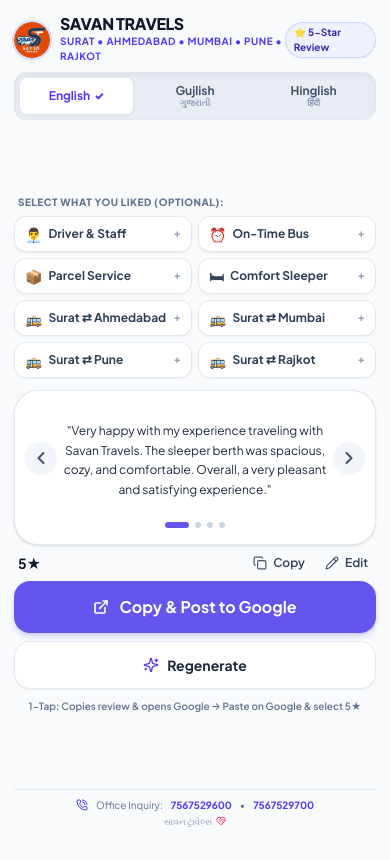
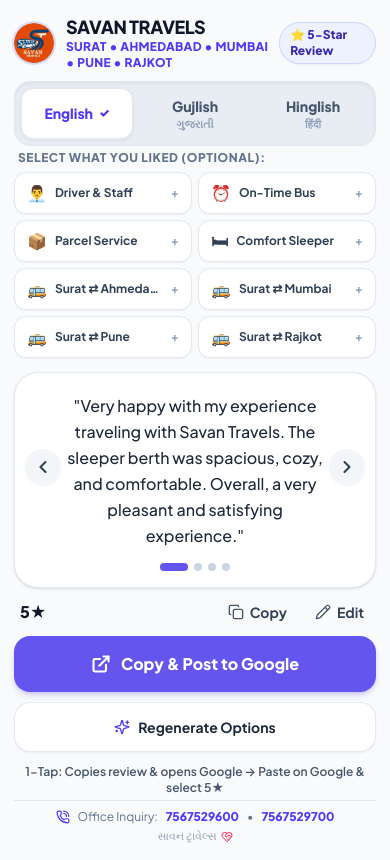
Before and after one commit to visubhai/savan-review, a React (Vite) app: page / in a window 390 px wide. Built offline with nearby package versions, Linux system fonts and the light colour scheme; the HTML template or start-up script is replaced by a standard one.

Commit message:
Scale up typography, touch targets, and mobile spacing for crystal clear mobile readability

```diff
--- a/src/App.jsx
+++ b/src/App.jsx
@@ -24,7 +24,7 @@
     chipsTitle: 'Select what you liked (Optional):',
     mainBtn: 'Copy & Post to Google',
     mainBtnCopied: 'Copied! Opening Google...',
-    regenerateBtn: 'Regenerate',
+    regenerateBtn: 'Regenerate Options',
     copyOnly: 'Copy',
     copiedOnly: 'Copied!',
     editBtn: 'Edit',
@@ -40,7 +40,7 @@
     chipsTitle: 'Tamne shu gamyu (Optional - tap karo):',
     mainBtn: 'Copy & Post to Google',
     mainBtnCopied: 'Copied! Google khule che...',
-    regenerateBtn: 'Regenerate',
+    regenerateBtn: 'Regenerate Options',
     copyOnly: 'Copy',
     copiedOnly: 'Copied!',
     editBtn: 'Edit',
@@ -56,7 +56,7 @@
     chipsTitle: 'Aapko kya pasand aaya (Optional - select karein):',
     mainBtn: 'Copy & Post to Google',
     mainBtnCopied: 'Copied! Google khul raha hai...',
-    regenerateBtn: 'Regenerate',
+    regenerateBtn: 'Regenerate Options',
     copyOnly: 'Copy',
     copiedOnly: 'Copied!',
     editBtn: 'Edit',
@@ -232,44 +232,44 @@
     <div className="min-h-screen bg-slate-50 text-slate-900 flex flex-col justify-between p-3.5 sm:p-5 selection:bg-indigo-500 selection:text-white">
 
       {/* 1. TOP HEADER: BRAND */}
-      <header className="w-full max-w-sm mx-auto flex items-center justify-between pt-0.5">
-        <div className="flex items-center gap-2.5">
+      <header className="w-full max-w-md mx-auto flex items-center justify-between pt-0.5">
+        <div className="flex items-center gap-3">
           <img
             src="/savan-logo.png"
             alt="Savan Travels"
-            className="w-9 h-9 rounded-full object-cover ring-2 ring-indigo-500/20 shadow-xs shrink-0"
+            className="w-10 h-10 rounded-full object-cover ring-2 ring-indigo-500/20 shadow-xs shrink-0"
           />
           <div>
-            <h1 className="text-base font-black tracking-tight text-slate-900 leading-none">
+            <h1 className="text-lg sm:text-xl font-black tracking-tight text-slate-900 leading-tight">
               {t.title}
             </h1>
-            <p className="text-[10px] text-indigo-600 font-bold uppercase tracking-wider mt-0.5">
+            <p className="text-xs text-indigo-600 font-extrabold uppercase tracking-wide">
               {t.subtitle}
             </p>
           </div>
         </div>
 
-        <div className="flex items-center gap-1 text-[10px] font-bold text-indigo-800 bg-indigo-50 border border-indigo-200/80 px-2 py-0.5 rounded-full shadow-xs">
+        <div className="flex items-center gap-1 text-xs font-black text-indigo-800 bg-indigo-50 border border-indigo-200/80 px-2.5 py-1 rounded-full shadow-xs">
           <span>{t.badge}</span>
         </div>
       </header>
 
       {/* 2. PROMINENT 3-LANGUAGE TOGGLE: ENGLISH | GUJLISH | HINGLISH */}
-      <div className="w-full max-w-sm mx-auto mt-2 bg-slate-200/70 p-1 rounded-xl border border-slate-200 shadow-inner">
-        <div className="grid grid-cols-3 gap-1">
+      <div className="w-full max-w-md mx-auto mt-2.5 bg-slate-200/70 p-1.5 rounded-2xl border border-slate-200 shadow-inner">
+        <div className="grid grid-cols-3 gap-1.5">
           {/* English Tab */}
           <button
             type="button"
             onClick={() => handleLang('en')}
-            className={`py-1.5 px-1 rounded-lg text-xs font-bold transition-all cursor-pointer flex flex-col items-center justify-center touch-manipulation active:scale-95 ${
+            className={`py-2 px-2 rounded-xl text-sm font-black transition-all cursor-pointer flex flex-col items-center justify-center touch-manipulation active:scale-95 ${
               lang === 'en'
-                ? 'bg-white text-indigo-600 font-black shadow-xs border border-slate-200 ring-1 ring-slate-200'
+                ? 'bg-white text-indigo-600 shadow-sm border border-slate-200 ring-1 ring-slate-200'
                 : 'text-slate-600 hover:text-slate-900 hover:bg-slate-200/60'
             }`}
           >
-            <span className="flex items-center gap-1">
+            <span className="flex items-center gap-1.5 text-sm sm:text-base">
               English
-              {lang === 'en' && <span className="text-[11px] font-black text-indigo-600">✓</span>}
+              {lang === 'en' && <span className="text-xs font-black text-indigo-600">✓</span>}
             </span>
           </button>
 
@@ -277,44 +277,44 @@
           <button
             type="button"
             onClick={() => handleLang('gu')}
-            className={`py-1.5 px-1 rounded-lg text-xs font-bold transition-all cursor-pointer flex flex-col items-center justify-center touch-manipulation active:scale-95 ${
+            className={`py-2 px-2 rounded-xl text-sm font-black transition-all cursor-pointer flex flex-col items-center justify-center touch-manipulation active:scale-95 ${
               lang === 'gu'
-                ? 'bg-white text-indigo-600 font-black shadow-xs border border-slate-200 ring-1 ring-slate-200'
+                ? 'bg-white text-indigo-600 shadow-sm border border-slate-200 ring-1 ring-slate-200'
                 : 'text-slate-600 hover:text-slate-900 hover:bg-slate-200/60'
             }`}
           >
-            <span className="flex items-center gap-1">
+            <span className="flex items-center gap-1.5 text-sm sm:text-base">
               Gujlish
-              {lang === 'gu' && <span className="text-[11px] font-black text-indigo-600">✓</span>}
+              {lang === 'gu' && <span className="text-xs font-black text-indigo-600">✓</span>}
             </span>
-            <span className="text-[9px] font-semibold text-slate-400 -mt-0.5">ગુજરાતી</span>
+            <span className="text-[11px] font-bold text-slate-400">ગુજરાતી</span>
           </button>
 
           {/* Hinglish Tab */}
           <button
             type="button"
             onClick={() => handleLang('hi')}
-            className={`py-1.5 px-1 rounded-lg text-xs font-bold transition-all cursor-pointer flex flex-col items-center justify-center touch-manipulation active:scale-95 ${
+            className={`py-2 px-2 rounded-xl text-sm font-black transition-all cursor-pointer flex flex-col items-center justify-center touch-manipulation active:scale-95 ${
               lang === 'hi'
-                ? 'bg-white text-indigo-600 font-black shadow-xs border border-slate-200 ring-1 ring-slate-200'
+                ? 'bg-white text-indigo-600 shadow-sm border border-slate-200 ring-1 ring-slate-200'
                 : 'text-slate-600 hover:text-slate-900 hover:bg-slate-200/60'
             }`}
           >
-            <span className="flex items-center gap-1">
+            <span className="flex items-center gap-1.5 text-sm sm:text-base">
               Hinglish
-              {lang === 'hi' && <span className="text-[11px] font-black text-indigo-600">✓</span>}
+              {lang === 'hi' && <span className="text-xs font-black text-indigo-600">✓</span>}
             </span>
-            <span className="text-[9px] font-semibold text-slate-400 -mt-0.5">हिंदी</span>
+            <span className="text-[11px] font-bold text-slate-400">हिंदी</span>
           </button>
         </div>
       </div>
 
       {/* 3. CENTER WORKSPACE: CHIPS + CAROUSEL CARD + ACTIONS */}
-      <main className="w-full max-w-sm mx-auto my-auto space-y-3 py-1">
+      <main className="w-full max-w-md mx-auto my-auto space-y-3.5 py-1">
 
         {/* CHOICE CHIPS (8 OPTIONS - NO PRE-SELECTION BY DEFAULT) */}
         <section aria-label="Review topics" className="space-y-1.5">
-          <div className="flex items-center justify-between text-[10px] font-black uppercase tracking-wider text-slate-500 px-1">
+          <div className="flex items-center justify-between text-xs font-black uppercase tracking-wider text-slate-500 px-1">
             <span>{t.chipsTitle}</span>
             {selectedChips.length > 0 && (
               <button
@@ -326,7 +326,7 @@
                   setCurrentIndex(0);
                   setIsEditing(false);
                 }}
-                className="text-indigo-600 hover:underline cursor-pointer lowercase"
+                className="text-indigo-600 hover:underline cursor-pointer lowercase text-xs font-bold"
               >
                 clear all
               </button>
@@ -343,17 +343,17 @@
                   key={chip.id}
                   type="button"
                   onClick={() => handleToggleChip(chip.id)}
-                  className={`min-h-[36px] px-2.5 py-1 rounded-xl text-xs font-bold flex items-center justify-between gap-1.5 transition-all cursor-pointer active:scale-95 touch-manipulation border ${
+                  className={`min-h-[42px] px-3 py-1.5 rounded-xl text-xs sm:text-sm font-bold flex items-center justify-between gap-1.5 transition-all cursor-pointer active:scale-95 touch-manipulation border ${
                     isSelected
                       ? 'bg-indigo-50 hover:bg-indigo-100/70 text-indigo-950 border-indigo-300 shadow-xs ring-1 ring-indigo-400/30'
                       : 'bg-white hover:bg-slate-100 text-slate-700 border-slate-200 shadow-xs'
                   }`}
                 >
-                  <div className="flex items-center gap-1.5 min-w-0">
-                    <span className="text-sm shrink-0">{chip.icon}</span>
+                  <div className="flex items-center gap-2 min-w-0">
+                    <span className="text-base sm:text-lg shrink-0">{chip.icon}</span>
                     <span className="truncate">{chipLabel}</span>
                   </div>
-                  <span className={`text-[11px] font-black shrink-0 ${isSelected ? 'text-indigo-600' : 'text-slate-400'}`}>
+                  <span className={`text-xs sm:text-sm font-black shrink-0 ${isSelected ? 'text-indigo-600' : 'text-slate-400'}`}>
                     {isSelected ? '✓' : '+'}
                   </span>
                 </button>
@@ -363,22 +363,22 @@
         </section>
 
         {/* REVIEW CAROUSEL CARD WITH LEFT / RIGHT CHOICE & QUOTES */}
-        <section aria-label="Review carousel" className="space-y-2">
+        <section aria-label="Review carousel" className="space-y-2.5">
 
           {/* THE CAROUSEL CARD */}
           <div
             onTouchStart={handleTouchStart}
             onTouchEnd={handleTouchEnd}
-            className="bg-white rounded-3xl p-4 sm:p-5 shadow-sm border border-slate-200/90 relative min-h-[155px] flex flex-col justify-between transition-all"
+            className="bg-white rounded-3xl p-4 sm:p-6 shadow-sm border border-slate-200/90 relative min-h-[170px] sm:min-h-[185px] flex flex-col justify-between transition-all"
           >
             {/* LEFT ARROW BUTTON (<) */}
             <button
               type="button"
               onClick={handlePrev}
               aria-label="Previous review option"
-              className="absolute left-2.5 top-[44%] -translate-y-1/2 w-8 h-8 rounded-full bg-slate-100/90 hover:bg-slate-200 text-slate-600 hover:text-slate-900 flex items-center justify-center transition-all cursor-pointer active:scale-90 shadow-xs z-10 touch-manipulation"
+              className="absolute left-2.5 top-[44%] -translate-y-1/2 w-9 h-9 sm:w-10 sm:h-10 rounded-full bg-slate-100/90 hover:bg-slate-200 text-slate-700 hover:text-slate-900 flex items-center justify-center transition-all cursor-pointer active:scale-90 shadow-xs z-10 touch-manipulation"
             >
-              <ChevronLeft className="w-5 h-5 stroke-[2.5]" />
+              <ChevronLeft className="w-5 h-5 sm:w-6 sm:h-6 stroke-[2.5]" />
             </button>
 
             {/* RIGHT ARROW BUTTON (>) */}
@@ -386,20 +386,20 @@
               type="button"
               onClick={handleNext}
               aria-label="Next review option"
-              className="absolute right-2.5 top-[44%] -translate-y-1/2 w-8 h-8 rounded-full bg-slate-100/90 hover:bg-slate-200 text-slate-600 hover:text-slate-900 flex items-center justify-center transition-all cursor-pointer active:scale-90 shadow-xs z-10 touch-manipulation"
+              className="absolute right-2.5 top-[44%] -translate-y-1/2 w-9 h-9 sm:w-10 sm:h-10 rounded-full bg-slate-100/90 hover:bg-slate-200 text-slate-700 hover:text-slate-900 flex items-center justify-center transition-all cursor-pointer active:scale-90 shadow-xs z-10 touch-manipulation"
             >
-              <ChevronRight className="w-5 h-5 stroke-[2.5]" />
+              <ChevronRight className="w-5 h-5 sm:w-6 sm:h-6 stroke-[2.5]" />
             </button>
 
-            {/* REVIEW TEXT (IN QUOTES WITH LEFT/RIGHT MARGIN FOR BUTTONS) */}
-            <div className="px-7 sm:px-8 py-1 my-auto flex items-center justify-center">
+            {/* REVIEW TEXT (LARGER FONT SIZE FOR MOBILE READABILITY) */}
+            <div className="px-8 sm:px-10 py-1 my-auto flex items-center justify-center">
               {isEditing ? (
                 <textarea
                   ref={textareaRef}
                   value={currentReview}
                   onChange={handleTextChange}
-                  className="w-full text-xs sm:text-sm font-normal text-slate-800 placeholder-slate-400 bg-transparent border-0 focus:ring-0 focus:outline-none resize-none leading-relaxed text-center p-0"
-                  rows={3}
+                  className="w-full text-base sm:text-lg font-medium text-slate-800 placeholder-slate-400 bg-transparent border-0 focus:ring-0 focus:outline-none resize-none leading-relaxed text-center p-0"
+                  rows={4}
                   aria-label="Edit review text"
                 />
               ) : (
@@ -408,7 +408,7 @@
                     setIsEditing(true);
                     setTimeout(() => textareaRef.current?.focus(), 50);
                   }}
-                  className="text-xs sm:text-sm font-normal text-slate-800 leading-relaxed text-center select-none cursor-text line-clamp-4"
+                  className="text-base sm:text-lg font-medium text-slate-800 leading-relaxed text-center select-none cursor-text"
                 >
                   "{currentReview}"
                 </p>
@@ -416,7 +416,7 @@
             </div>
 
             {/* BOTTOM CAROUSEL DOTS (• • ▬ •) */}
-            <div className="flex items-center justify-center gap-1.5 pt-2">
+            <div className="flex items-center justify-center gap-1.5 pt-2.5">
               {reviewsList.map((_, idx) => (
                 <button
                   key={idx}
@@ -425,10 +425,10 @@
                     setCurrentIndex(idx);
                     setIsEditing(false);
                   }}
-                  className={`transition-all duration-200 rounded-full h-1.5 cursor-pointer touch-manipulation ${
+                  className={`transition-all duration-200 rounded-full h-2 cursor-pointer touch-manipulation ${
                     currentIndex === idx
-                      ? 'w-6 bg-[#6355ee]'
-                      : 'w-1.5 bg-slate-300 hover:bg-slate-400'
+                      ? 'w-7 bg-[#6355ee]'
+                      : 'w-2 bg-slate-300 hover:bg-slate-400'
                   }`}
                   aria-label={`Go to review option ${idx + 1}`}
                 />
@@ -437,29 +437,29 @@
           </div>
 
           {/* BAR BELOW CARD: 5★ ON LEFT | COPY & EDIT/DONE ON RIGHT */}
-          <div className="flex items-center justify-between px-1 text-xs select-none">
+          <div className="flex items-center justify-between px-1.5 text-sm select-none">
 
             {/* 5★ BADGE */}
-            <div className="flex items-center gap-1 text-slate-900 font-bold text-sm">
+            <div className="flex items-center gap-1.5 text-slate-900 font-black text-base sm:text-lg">
               <span>5★</span>
             </div>
 
             {/* ACTION LINKS: COPY & EDIT/DONE */}
-            <div className="flex items-center gap-3">
+            <div className="flex items-center gap-4">
               {/* Copy only button */}
               <button
                 type="button"
                 onClick={handleCopyOnly}
-                className="flex items-center gap-1.5 text-slate-700 hover:text-slate-900 font-semibold cursor-pointer active:scale-95 transition-all py-0.5 px-1 rounded touch-manipulation"
+                className="flex items-center gap-1.5 text-slate-700 hover:text-slate-900 font-bold text-sm cursor-pointer active:scale-95 transition-all py-1 px-1.5 rounded-md touch-manipulation"
               >
                 {copiedOnly ? (
                   <>
-                    <Check className="w-3.5 h-3.5 text-emerald-600 stroke-[2.5]" />
+                    <Check className="w-4 h-4 text-emerald-600 stroke-[2.5]" />
                     <span className="text-emerald-700 font-bold">{t.copiedOnly}</span>
                   </>
                 ) : (
                   <>
-                    <Copy className="w-3.5 h-3.5 text-slate-600 stroke-[2]" />
+                    <Copy className="w-4 h-4 text-slate-600 stroke-[2]" />
                     <span>{t.copyOnly}</span>
                   </>
                 )}
@@ -469,16 +469,16 @@
               <button
                 type="button"
                 onClick={handleToggleEdit}
-                className="flex items-center gap-1.5 text-slate-700 hover:text-slate-900 font-semibold cursor-pointer active:scale-95 transition-all py-0.5 px-1 rounded touch-manipulation"
+                className="flex items-center gap-1.5 text-slate-700 hover:text-slate-900 font-bold text-sm cursor-pointer active:scale-95 transition-all py-1 px-1.5 rounded-md touch-manipulation"
               >
                 {isEditing ? (
                   <>
-                    <Check className="w-3.5 h-3.5 text-indigo-600 stroke-[2.5]" />
+                    <Check className="w-4 h-4 text-indigo-600 stroke-[2.5]" />
                     <span className="text-indigo-600 font-bold">{t.doneBtn}</span>
                   </>
                 ) : (
                   <>
-                    <Pencil className="w-3.5 h-3.5 text-slate-600 stroke-[2]" />
+                    <Pencil className="w-4 h-4 text-slate-600 stroke-[2]" />
                     <span>{t.editBtn}</span>
                   </>
                 )}
@@ -491,7 +491,7 @@
           <button
             type="button"
             onClick={handleCopyAndPost}
-            className={`w-full min-h-[52px] py-3.5 px-5 rounded-2xl font-bold text-base transition-all duration-150 cursor-pointer active:scale-[0.98] shadow-md shadow-indigo-600/20 touch-manipulation flex items-center justify-center gap-2.5 ${
+            className={`w-full min-h-[56px] py-4 px-6 rounded-2xl font-black text-base sm:text-lg transition-all duration-150 cursor-pointer active:scale-[0.98] shadow-md shadow-indigo-600/20 touch-manipulation flex items-center justify-center gap-2.5 ${
               copiedAction
                 ? 'bg-emerald-600 text-white shadow-emerald-600/25'
                 : 'bg-[#6355ee] hover:bg-[#5346dd] text-white'
@@ -504,7 +504,7 @@
               </>
             ) : (
               <>
-                <ExternalLink className="w-4 h-4 stroke-[2.5] text-white" />
+                <ExternalLink className="w-5 h-5 stroke-[2.5] text-white" />
                 <span>{t.mainBtn}</span>
               </>
             )}
@@ -514,14 +514,14 @@
           <button
             type="button"
             onClick={handleRegenerate}
-            className="w-full min-h-[48px] py-3 px-5 rounded-2xl font-bold text-sm sm:text-base bg-white hover:bg-slate-50 text-slate-800 border border-slate-200/90 shadow-xs cursor-pointer active:scale-[0.98] transition-all touch-manipulation flex items-center justify-center gap-2"
+            className="w-full min-h-[50px] py-3.5 px-6 rounded-2xl font-bold text-sm sm:text-base bg-white hover:bg-slate-50 text-slate-800 border border-slate-200/90 shadow-xs cursor-pointer active:scale-[0.98] transition-all touch-manipulation flex items-center justify-center gap-2"
           >
             <Sparkles className={`w-4 h-4 text-indigo-600 ${isRegenerating ? 'animate-spin' : ''}`} />
             <span>{t.regenerateBtn}</span>
           </button>
 
           {/* SIMPLE HELPFUL 1-LINE INSTRUCTION */}
-          <p className="text-center text-[10px] sm:text-[11px] font-semibold text-slate-500 pt-0.5">
+          <p className="text-center text-xs sm:text-sm font-semibold text-slate-600 pt-0.5">
             {t.helperText}
           </p>
 
@@ -529,17 +529,17 @@
       </main>
 
       {/* 4. FOOTER: OFFICE CONTACT PHONES */}
-      <footer className="w-full max-w-sm mx-auto text-center pt-2 pb-0.5 border-t border-slate-200 text-[10px] sm:text-[11px] text-slate-500 space-y-0.5">
+      <footer className="w-full max-w-md mx-auto text-center pt-2 pb-0.5 border-t border-slate-200 text-xs sm:text-sm text-slate-500 space-y-1">
         <div className="flex items-center justify-center gap-2">
-          <PhoneCall className="w-3 h-3 text-indigo-600 shrink-0" />
+          <PhoneCall className="w-3.5 h-3.5 text-indigo-600 shrink-0" />
           <span>{t.callUs}</span>
-          <a href="tel:7567529600" className="text-indigo-600 font-bold hover:underline">7567529600</a>
+          <a href="tel:7567529600" className="text-indigo-600 font-extrabold hover:underline">7567529600</a>
           <span>•</span>
-          <a href="tel:7567529700" className="text-indigo-600 font-bold hover:underline">7567529700</a>
+          <a href="tel:7567529700" className="text-indigo-600 font-extrabold hover:underline">7567529700</a>
         </div>
-        <p className="text-[9px] text-slate-400 flex items-center justify-center gap-1">
+        <p className="text-[11px] text-slate-400 flex items-center justify-center gap-1 font-medium">
           <span>સાવન ટ્રાવેલ્સ</span>
-          <HeartHandshake className="w-2.5 h-2.5 text-rose-500 inline" />
+          <HeartHandshake className="w-3 h-3 text-rose-500 inline" />
         </p>
       </footer>
 
```
